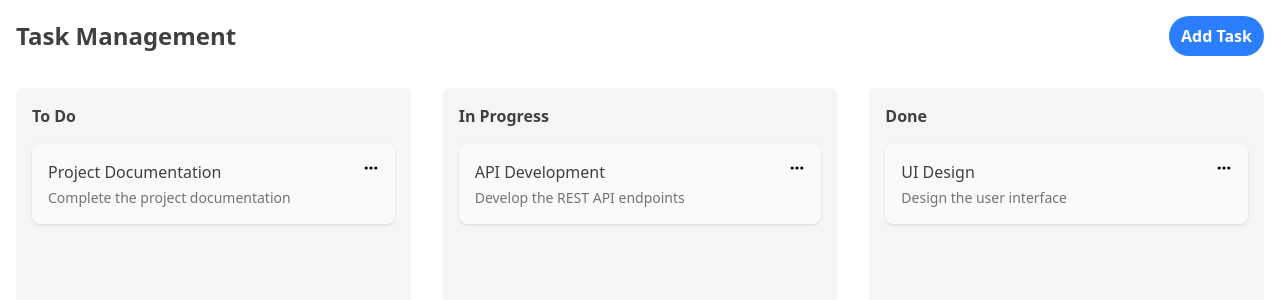
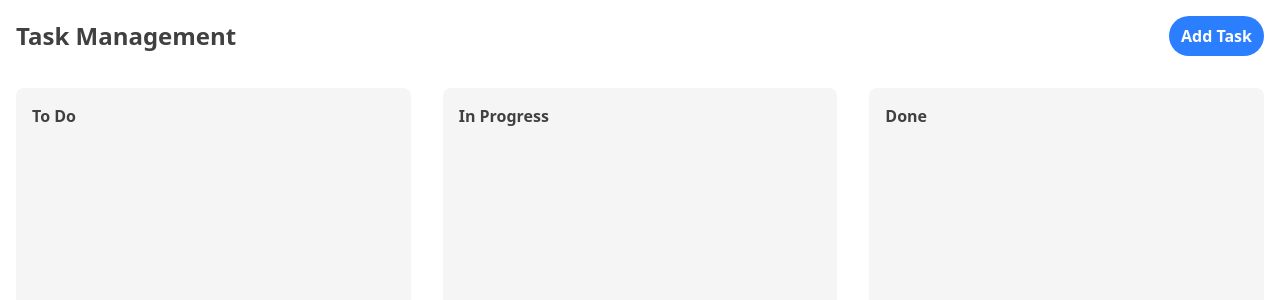
Before and after one commit to hauzanrafiattallah/notex, a Next.js app: page / in a window 1280 px wide. Shown: the top 300 px of the page. Built offline with nearby package versions, Linux system fonts and the light colour scheme.

Commit message:
feat: Initialize tasks state with an empty array instead of initial tasks constant

```diff
--- a/src/pages/index.tsx
+++ b/src/pages/index.tsx
@@ -2,14 +2,14 @@
 import Column from "@/components/Column";
 import ModalConfirm from "@/components/ModalConfirm";
 import ModalTask from "@/components/ModalTask";
-import { COLUMNS, INITIAL_TASKS } from "@/constants/Task.contstants";
+import { COLUMNS } from "@/constants/Task.contstants";
 import { ITask } from "@/types/Task";
 import { DndContext, DragEndEvent } from "@dnd-kit/core";
 import { restrictToWindowEdges } from "@dnd-kit/modifiers";
 import { FormEvent, useEffect, useState } from "react";
 
 const App = () => {
-  const [tasks, setTasks] = useState<ITask[]>(INITIAL_TASKS);
+  const [tasks, setTasks] = useState<ITask[]>([]);
   const [showModalAddTask, setShowModalAddTask] = useState(false);
   const [selectedTask, setSelectedTask] = useState<{
     activity: string;
```
